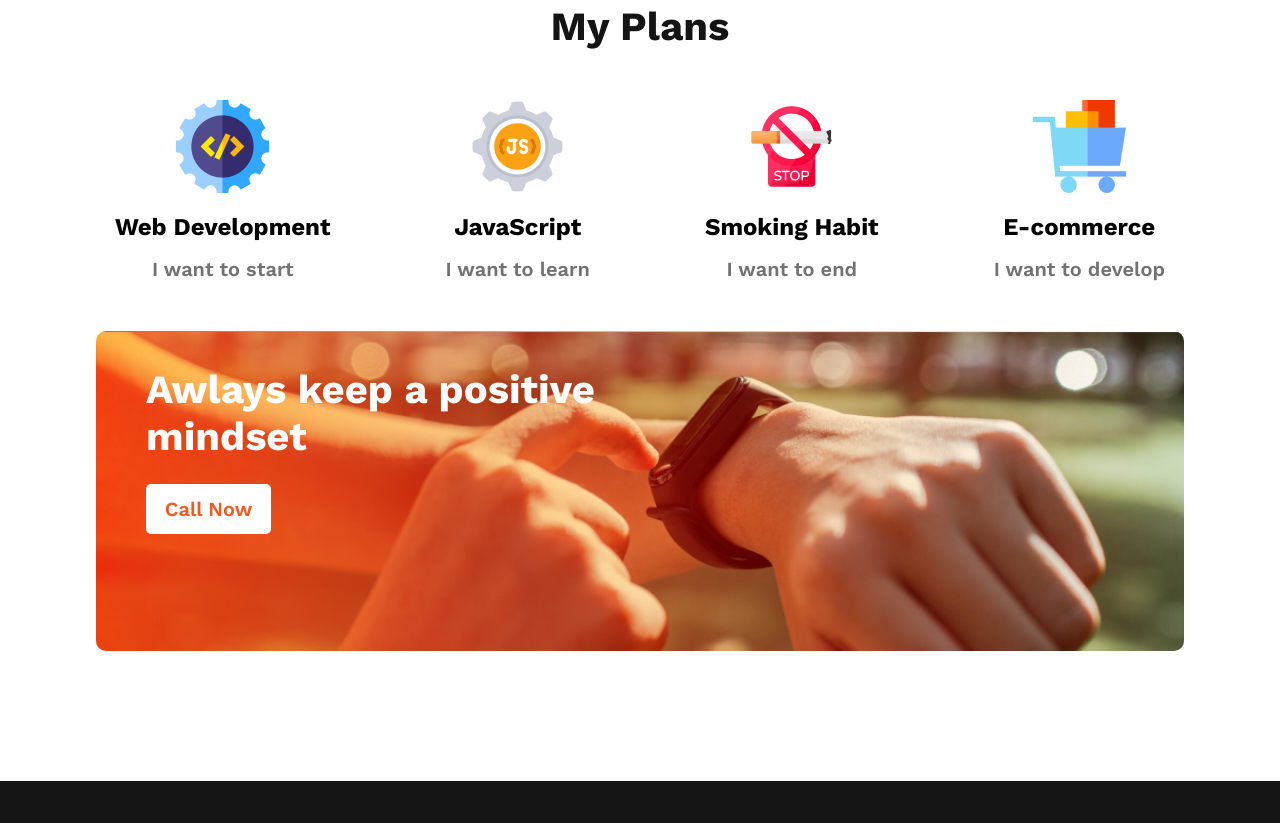
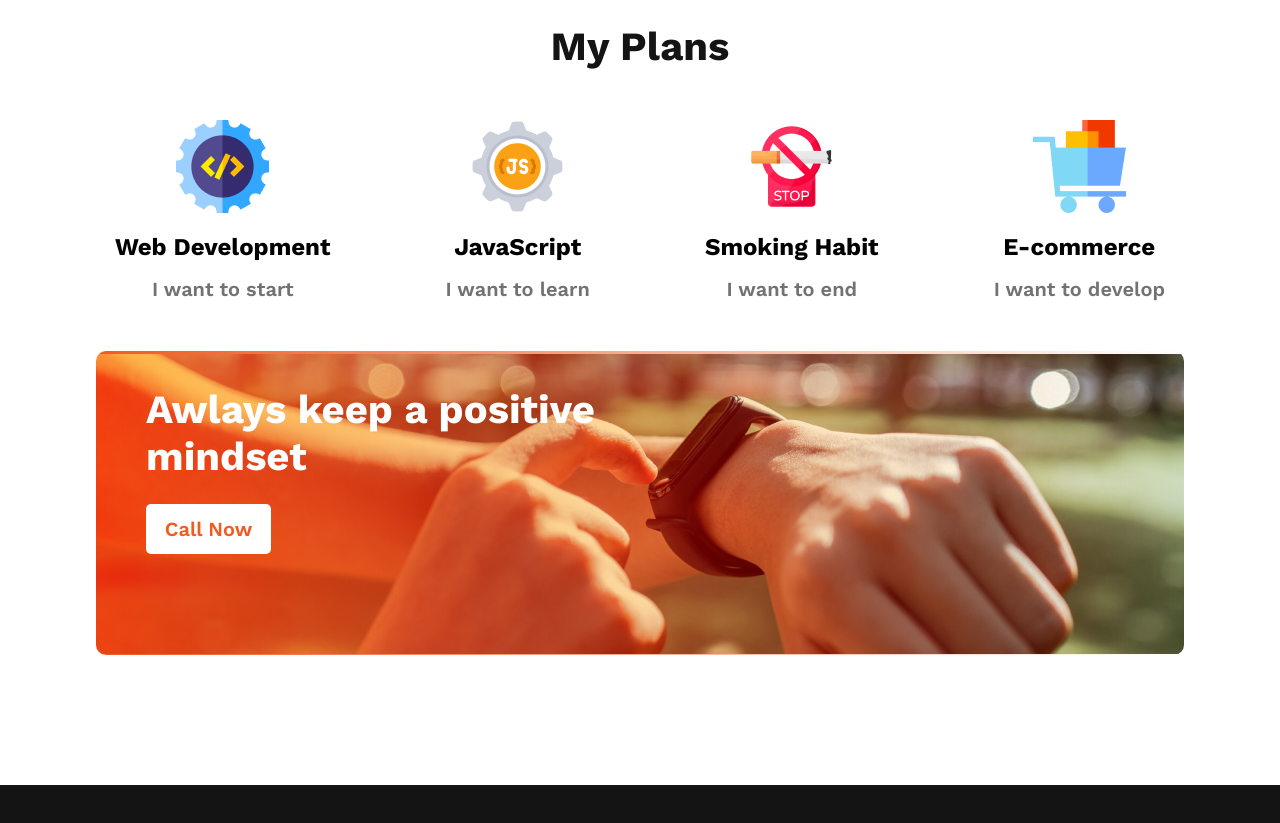
Before and after one commit to tasnianoor/New-Year-First-Assignment, a plain HTML site: page index.html in a window 1280 px wide. Shown: the part 1625-2448 px from the top of the page. Drawn offline with nearby package versions, Linux system fonts and the light colour scheme.

Commit message:
final commit assignment

```diff
--- a/styles/assignment.css
+++ b/styles/assignment.css
@@ -43,10 +43,12 @@
     display: flex;
     justify-content: flex-start;
     align-items: center;
+    padding-bottom: 20px;
   }
 
 .person-image {
     margin-left: 206px;
+
   }
 .person-content {
     width: 420px;
@@ -126,8 +128,7 @@
   background-position: center, center;
   background-repeat: no-repeat, no-repeat;
   background-blend-mode: overlay;
-  background-size: cover;
-  min-height: 40vh;
+  min-height: 38vh;
   position: relative;
   width: 85%;
   margin: auto;
```
